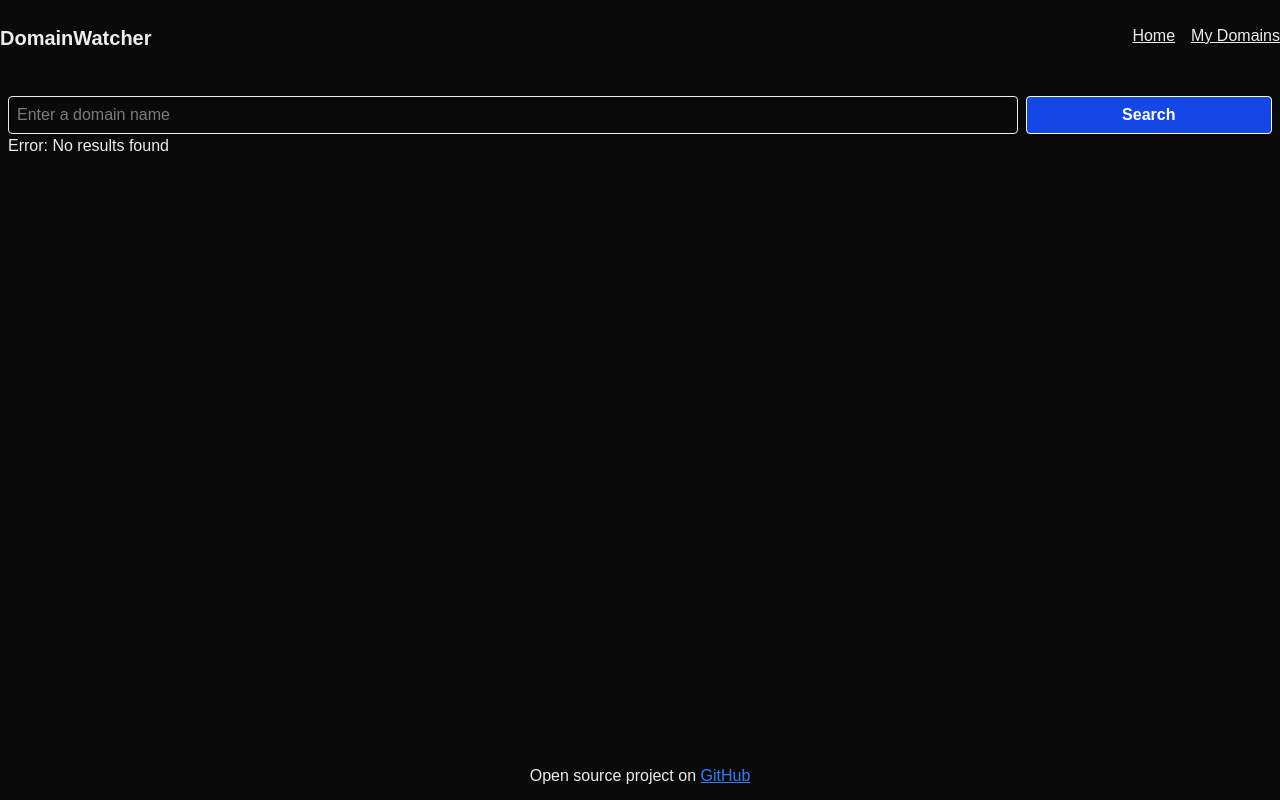
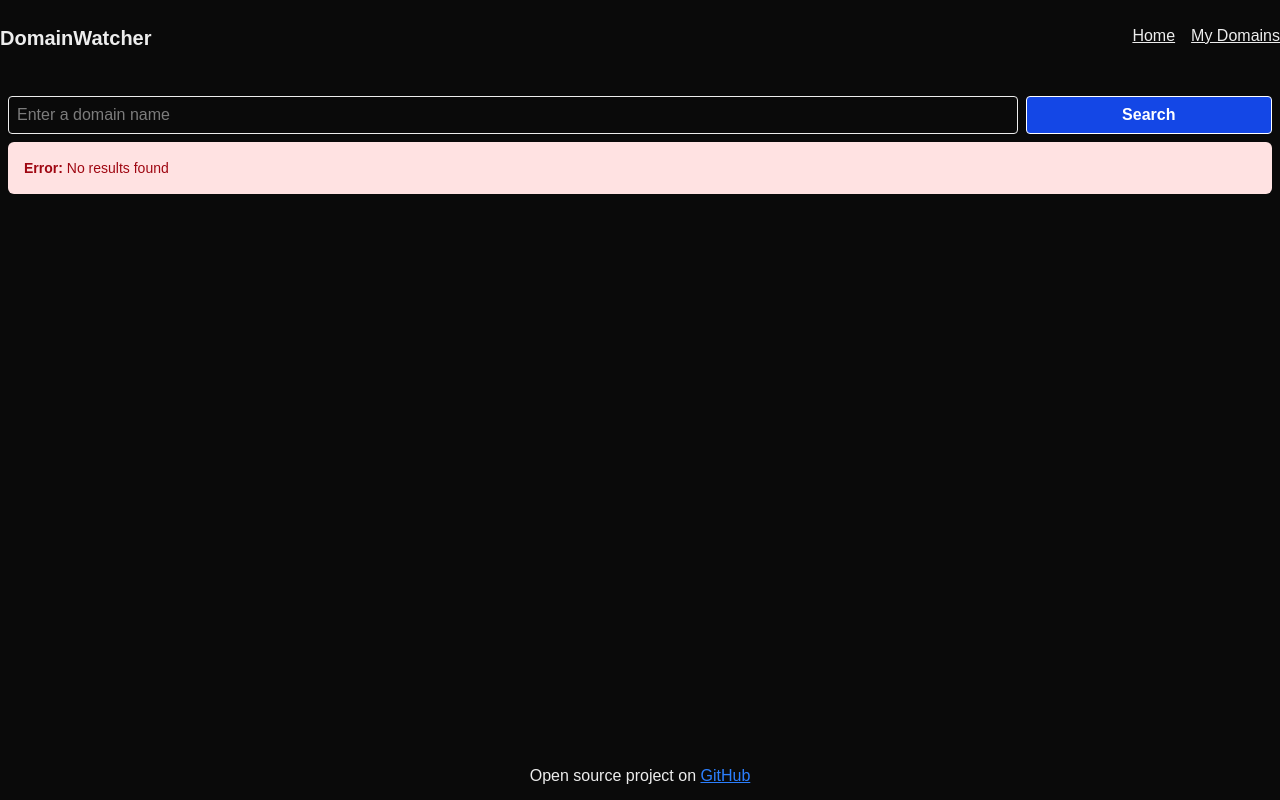
Before and after one commit to bymoxb/domainwatcher, a Next.js app in the folder app/: page / in a window 1280 px wide. Both pictures are taken after typing "Sample" into the empty fields and a click on the button "Search". Built offline with nearby package versions, Linux system fonts and the light colour scheme; no server answers; the database is empty.

Commit message:
app: update Detail component styles

```diff
--- a/app/app/my-domains/page.tsx
+++ b/app/app/my-domains/page.tsx
@@ -33,10 +33,16 @@ export default function MyDomains() {
         />
       </form>
 
-      {data?.ok == false && <Detail className="">{data.message}</Detail>}
+      {data?.ok == false && (
+        <Detail title="Error" type="danger" className="mt-2">
+          {data.message}
+        </Detail>
+      )}
 
       {data?.ok == true && !data.data.items.length && (
-        <Detail className="">No domains found for this email</Detail>
+        <Detail title="Alert" type="warning" className="mt-2">
+          No domains found for this email
+        </Detail>
       )}
 
       {data?.ok === true && data.data.items.length > 0 && (
--- a/app/app/page.tsx
+++ b/app/app/page.tsx
@@ -1,12 +1,16 @@
 "use client"
 import { searchDomain } from "@/actions/registry.action";
 import Button from "@/componentes/button";
+import Detail from "@/componentes/detail";
 import { DomainCard } from "@/componentes/domain.card";
 import Input from "@/componentes/input";
 import { useActionState } from "react";
 
 export default function Home() {
-  const [domainData, searchAction, isSearching] = useActionState(searchDomain, null);
+  const [domainData, searchAction, isSearching] = useActionState(
+    searchDomain,
+    null
+  );
 
   return (
     <main className="h-full gap-4 p-2">
@@ -21,6 +25,7 @@ export default function Home() {
           placeholder="Enter a domain name"
           required
           className="sm:col-span-2 md:col-span-3 lg:col-span-4"
+          defaultValue={domainData?.ok == true ? domainData.data.domain : ""}
         />
         <Button
           type="submit"
@@ -30,7 +35,11 @@ export default function Home() {
         />
       </form>
 
-      {domainData?.ok == false && <span>Error: {domainData.message}</span>}
+      {domainData?.ok == false && (
+        <Detail title="Error" type="danger" className="mt-2">
+          {domainData.message}
+        </Detail>
+      )}
 
       {domainData?.ok && (
         <main className="mt-4 w-fit">
--- a/app/componentes/detail.tsx
+++ b/app/componentes/detail.tsx
@@ -1,19 +1,33 @@
 import classNames from "classnames";
-import { useState } from "react";
 
 type DetailProps = {
-  type?: "info" | "error"
-  className?: string
+  type?: "info" | "danger" | "success" | "warning";
+  title?: string;
+  className?: string;
 } & React.PropsWithChildren;
 
 const Detail: React.FunctionComponent<DetailProps> = ({
   type = "info",
   children,
   className,
+  title,
 }) => {
+  const alertClasses = classNames(
+    "p-4 text-sm rounded-md",
+    {
+      "bg-blue-100 text-blue-800": type === "info",
+      "bg-red-100 text-red-800": type === "danger",
+      "bg-green-100 text-green-800": type === "success",
+      "bg-yellow-100 text-yellow-800": type === "warning",
+    },
+    className
+  );
+
   return (
-    <div className={classNames("", className)}>{children}</div>
-  )
-}
+    <div role="alert" className={alertClasses}>
+      {title && <span className="font-bold">{title}:</span>} {children}
+    </div>
+  );
+};
 
 export default Detail;
```
